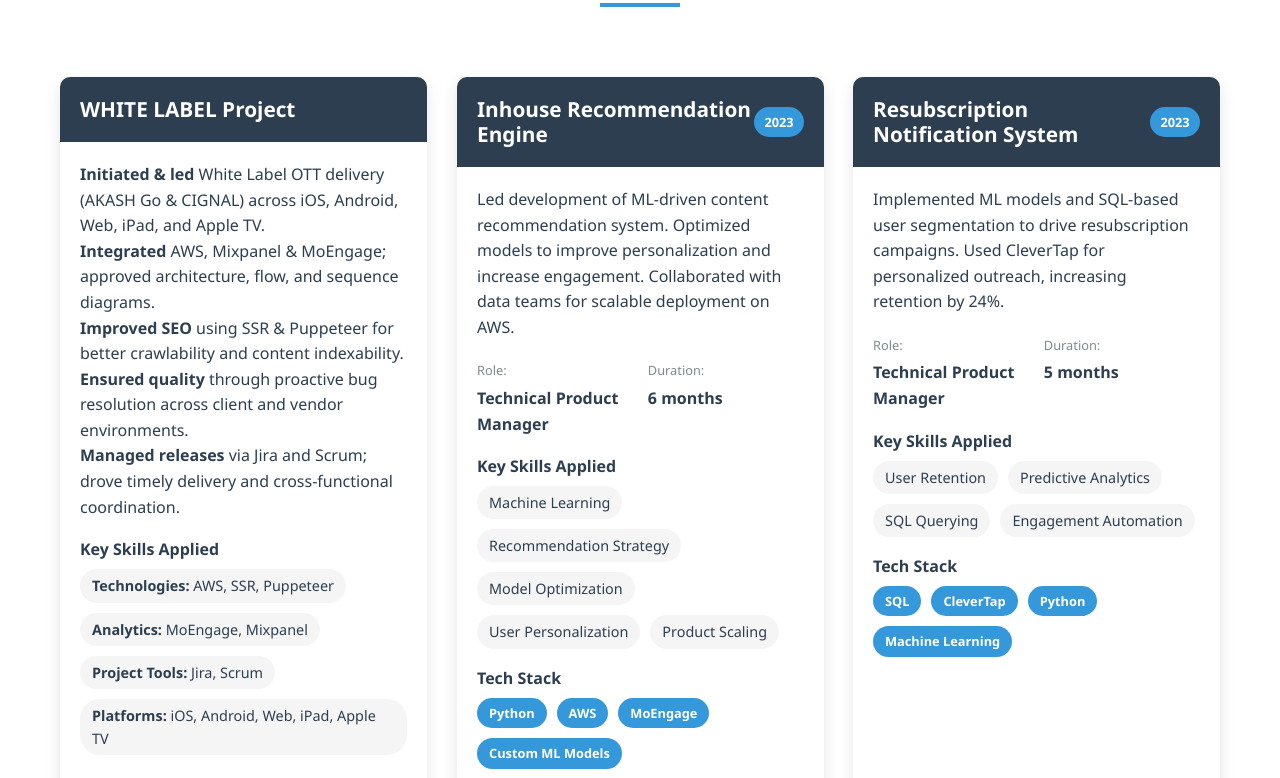
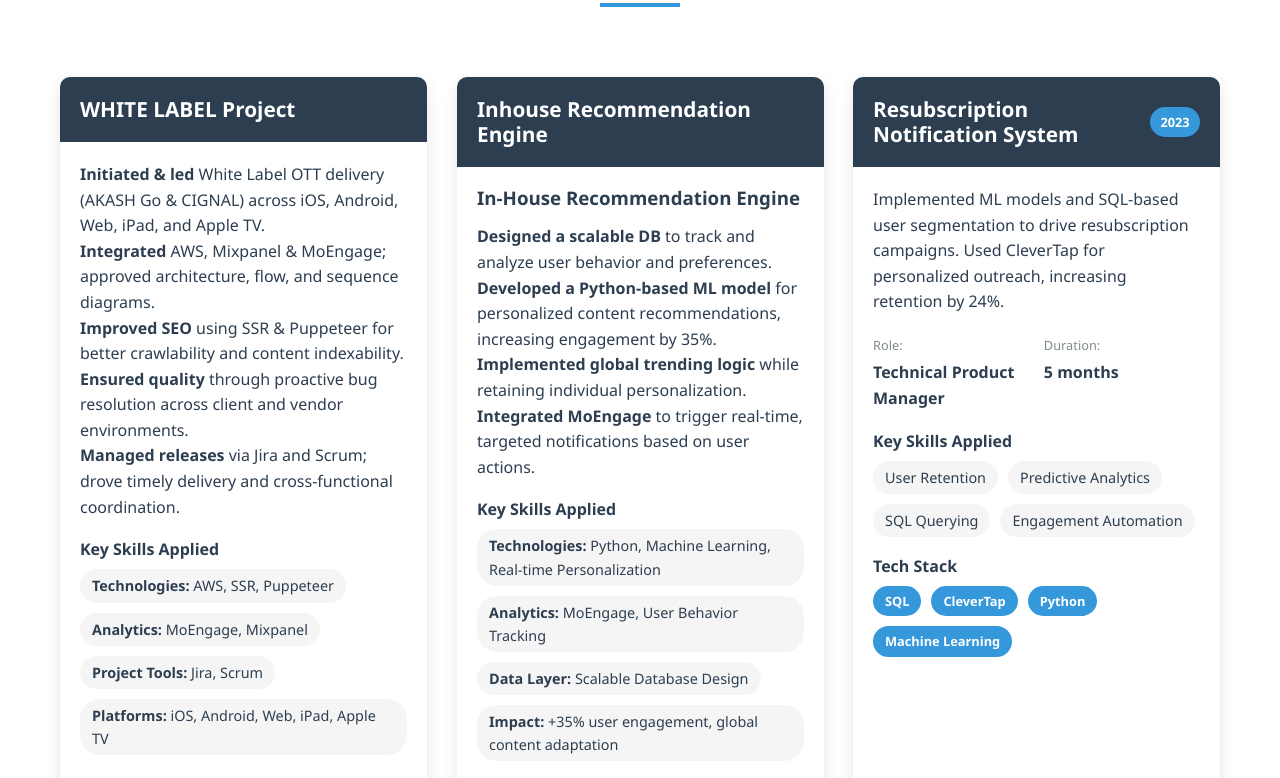
Before and after one commit to Manthansrivastav1234/manthanportfolio3d, a plain HTML site: page index.html in a window 1280 px wide. Shown: the part 2142-2920 px from the top of the page. Drawn offline with nearby package versions, Linux system fonts and the light colour scheme; animation ran at ten frames a second.

Commit message:
Update index.html

```diff
--- a/index.html
+++ b/index.html
@@ -132,25 +132,26 @@
         <div class="project-card">
           <div class="project-header">
             <h3>Inhouse Recommendation Engine</h3>
-            <span class="project-year">2023</span>
           </div>
           <div class="project-body">
-            <p class="project-description">
-              Led development of ML-driven content recommendation system. Optimized models to improve personalization and increase engagement. Collaborated with data teams for scalable deployment on AWS.
-            </p>
-            <div class="project-meta">
-              <div class="meta-item"><span class="meta-label">Role:</span><span class="meta-value">Technical Product Manager</span></div>
-              <div class="meta-item"><span class="meta-label">Duration:</span><span class="meta-value">6 months</span></div>
-            </div>
+           <h3>In-House Recommendation Engine</h3>
+              <ul class="project-description">
+              <li><strong>Designed a scalable DB</strong> to track and analyze user behavior and preferences.</li>
+              <li><strong>Developed a Python-based ML model</strong> for personalized content recommendations, increasing engagement by 35%.</li>
+              <li><strong>Implemented global trending logic</strong> while retaining individual personalization.</li>
+              <li><strong>Integrated MoEngage</strong> to trigger real-time, targeted notifications based on user actions.</li>
+              </ul>
+
+
             <div class="project-skills">
               <h4>Key Skills Applied</h4>
               <ul class="skills-list">
-                <li>Machine Learning</li>
-                <li>Recommendation Strategy</li>
-                <li>Model Optimization</li>
-                <li>User Personalization</li>
-                <li>Product Scaling</li>
+              <li><strong>Technologies:</strong> Python, Machine Learning, Real-time Personalization</li>
+              <li><strong>Analytics:</strong> MoEngage, User Behavior Tracking</li>
+              <li><strong>Data Layer:</strong> Scalable Database Design</li>
+              <li><strong>Impact:</strong> +35% user engagement, global content adaptation</li>
               </ul>
+
             </div>
             <div class="project-tech">
               <h4>Tech Stack</h4>
```
